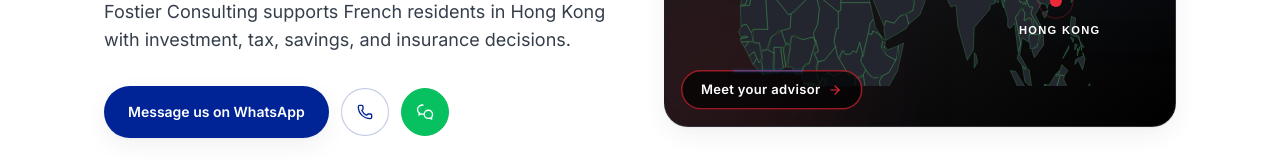
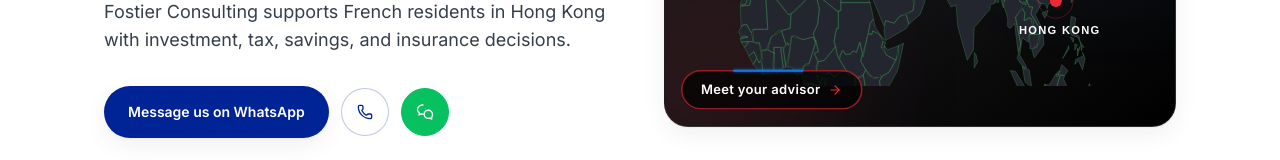
Before and after one commit to nicolasthrax/fostier-consulting-perplexity, a Next.js app: page /en in a window 1280 px wide. Shown: the part 486-646 px from the top of the page. Built offline with nearby package versions, Linux system fonts and the light colour scheme; a web font is replaced by a local one.

Commit message:
Fix disappearing blue advisor pulse

```diff
--- a/components/AdvisorMapPill.tsx
+++ b/components/AdvisorMapPill.tsx
@@ -50,8 +50,8 @@
       const progress = (elapsed % DURATION) / DURATION;
       const pulse = 0.5 + 0.5 * Math.sin((elapsed / 700) * Math.PI * 2);
       bluePath.style.strokeDashoffset = String(-100 * progress);
-      bluePath.style.opacity = String(0.45 + 0.3 * pulse);
-      bluePath.style.filter = `url(#${glowId}) opacity(${0.65 + 0.35 * pulse})`;
+      bluePath.style.strokeWidth = String(BORDER + 0.25 + 0.35 * pulse);
+      bluePath.style.opacity = String(0.82 + 0.18 * pulse);
       frame = requestAnimationFrame(animate);
     };
 
@@ -64,7 +64,7 @@
       cancelAnimationFrame(frame);
       observer.disconnect();
     };
-  }, [glowId]);
+  }, []);
 
   return (
     <Link
@@ -81,7 +81,7 @@
         >
           <defs>
             <filter id={glowId} x="-50%" y="-50%" width="200%" height="200%">
-              <feGaussianBlur stdDeviation="1.5" result="blur" />
+              <feGaussianBlur stdDeviation="1.35" result="blur" />
               <feMerge>
                 <feMergeNode in="blur" />
                 <feMergeNode in="SourceGraphic" />
@@ -99,7 +99,6 @@
             ref={bluePathRef}
             fill="none"
             stroke="#0A84FF"
-            strokeWidth={BORDER + 0.25}
             strokeLinecap="round"
             strokeDasharray={`${PULSE_LENGTH} ${100 - PULSE_LENGTH}`}
             pathLength="100"
```
